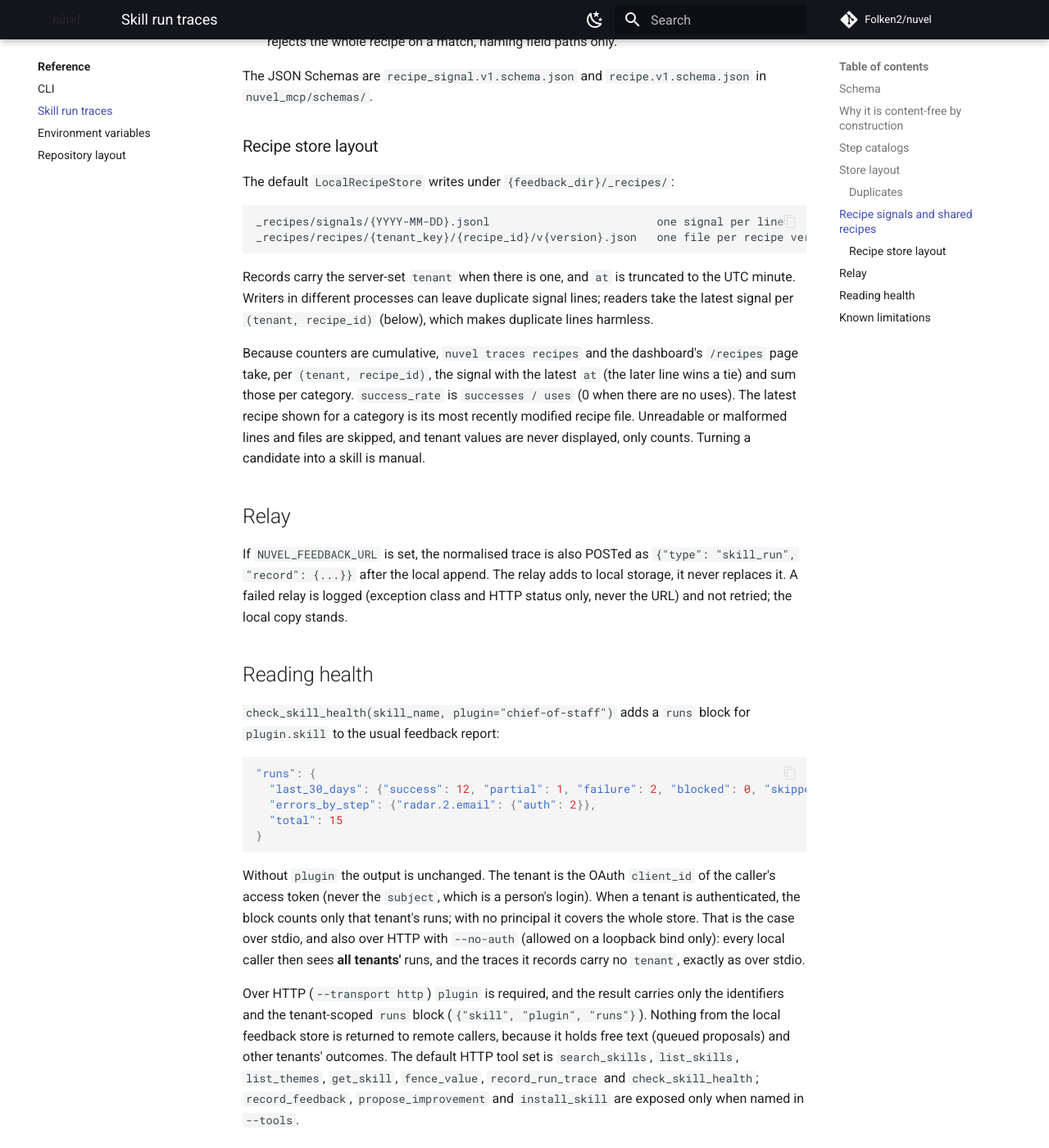
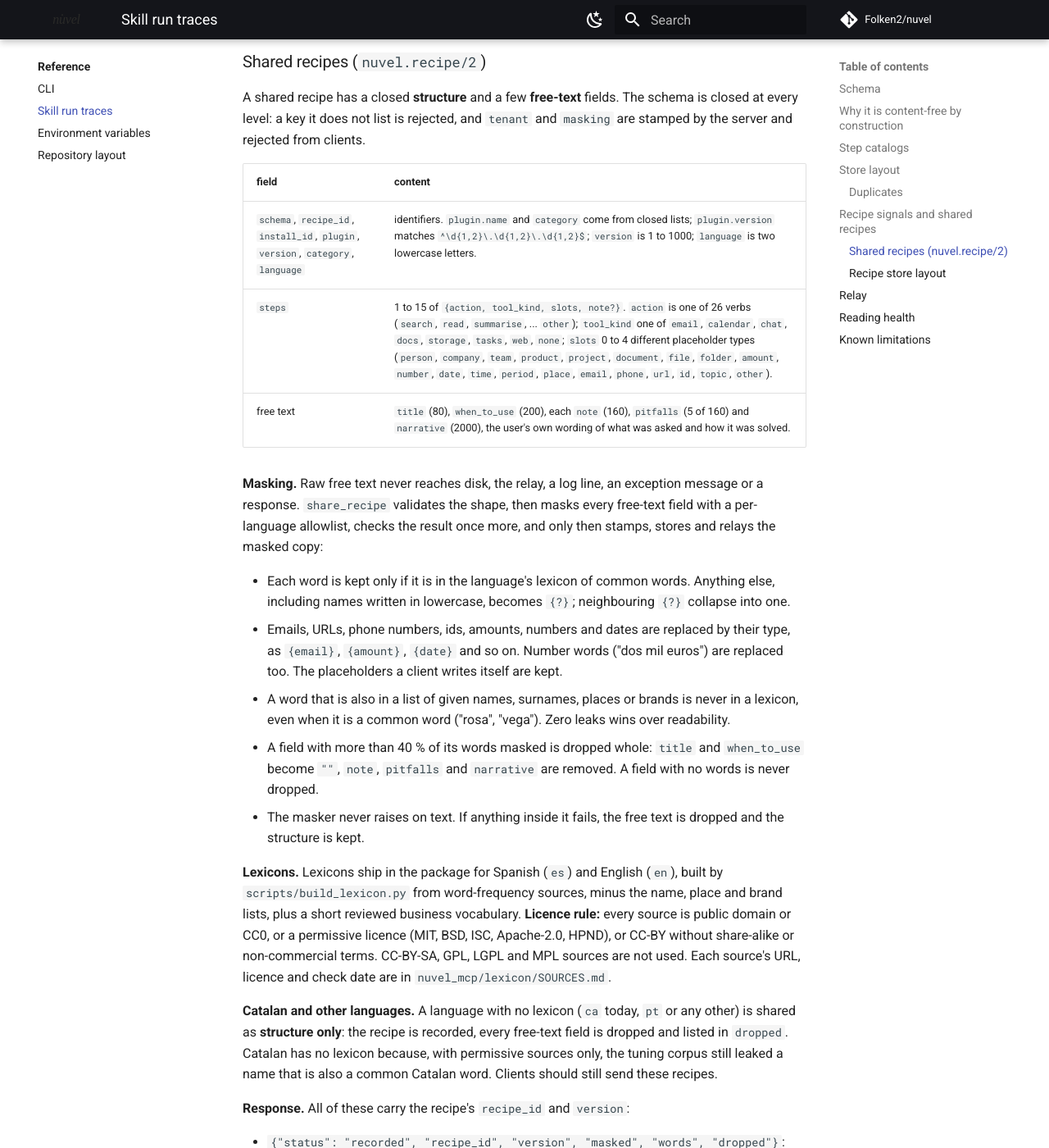
Before and after one commit to Folken2/nuvel, an MkDocs documentation site: the page built from docs/reference/skill-run-traces.md, in a window 1280 px wide and 1400 px high, scrolled down 3760 px. Shown: the whole window at 82% size. Built offline with MkDocs 1.6.1 and Material for MkDocs 9.7.7, drawn with Linux system fonts in a browser that asks for light colours; comment, search, counter and statistics services are not loaded; some of the changed text lies outside the part shown.

Commit message:
docs: recipe v2 masking
Co-Authored-By: Claude Opus 5.5 <noreply@anthropic.com>

```diff
--- a/docs/reference/skill-run-traces.md
+++ b/docs/reference/skill-run-traces.md
@@ -138,17 +138,69 @@ set, both tenant-stamped by the server from the OAuth `client_id` (a client-sent
   `signal_id`, `recipe_id`, `install_id` (UUIDs), `plugin` (`name`, `version`),
   `category` (identifier), `event` (`created`, `used`, `succeeded`, `corrected`,
   `retired`), `at`, and the cumulative counters `uses`, `successes`, `corrections`.
-- **`share_recipe`** stores an anonymised `nuvel.recipe/1`: `recipe_id`,
-  `install_id`, `plugin`, `version`, `category`, `language`, `title` (80 characters
-  at most), `when_to_use` (200), `steps` (1 to 15 of `{action, tool_kind, text}` with
-  `tool_kind` one of `email`, `calendar`, `chat`, `docs`, `storage`, `tasks`, `web`,
-  `none` and `text` 160 at most) and `pitfalls` (5 at most, 160 each). The schema is
-  closed. The server also screens every text field for emails, phone numbers, URLs,
-  long digit runs, currency amounts and capitalised multi-word sequences, and rejects
-  the whole recipe on a match, naming field paths only.
+- **`share_recipe`** stores a `nuvel.recipe/2`: the structure of a recipe plus free
+  text that the server masks before anything is kept. See
+  [Shared recipes (`nuvel.recipe/2`)](#shared-recipes-nuvelrecipe2) below.
 
-The JSON Schemas are `recipe_signal.v1.schema.json` and `recipe.v1.schema.json` in
-`nuvel_mcp/schemas/`.
+The JSON Schemas are `recipe_signal.v1.schema.json` and `recipe.v2.schema.json` in
+`nuvel_mcp/schemas/`. `nuvel.recipe/1` and its schema were removed (never released);
+a `/1` call is rejected as `/schema`.
+
+### Shared recipes (`nuvel.recipe/2`)
+
+A shared recipe has a closed **structure** and a few **free-text** fields. The schema is
+closed at every level: a key it does not list is rejected, and `tenant` and `masking`
+are stamped by the server and rejected from clients.
+
+| field | content |
+|---|---|
+| `schema`, `recipe_id`, `install_id`, `plugin`, `version`, `category`, `language` | identifiers. `plugin.name` and `category` come from closed lists; `plugin.version` matches `^\d{1,2}\.\d{1,2}\.\d{1,2}$`; `version` is 1 to 1000; `language` is two lowercase letters. |
+| `steps` | 1 to 15 of `{action, tool_kind, slots, note?}`. `action` is one of 26 verbs (`search`, `read`, `summarise`, ... `other`); `tool_kind` one of `email`, `calendar`, `chat`, `docs`, `storage`, `tasks`, `web`, `none`; `slots` 0 to 4 different placeholder types (`person`, `company`, `team`, `product`, `project`, `document`, `file`, `folder`, `amount`, `number`, `date`, `time`, `period`, `place`, `email`, `phone`, `url`, `id`, `topic`, `other`). |
+| free text | `title` (80), `when_to_use` (200), each `note` (160), `pitfalls` (5 of 160) and `narrative` (2000), the user's own wording of what was asked and how it was solved. |
+
+**Masking.** Raw free text never reaches disk, the relay, a log line, an exception
+message or a response. `share_recipe` validates the shape, then masks every free-text
+field with a per-language allowlist, checks the result once more, and only then
+stamps, stores and relays the masked copy:
+
+- Each word is kept only if it is in the language's lexicon of common words. Anything
+  else, including names written in lowercase, becomes `{?}`; neighbouring `{?}` collapse
+  into one.
+- Emails, URLs, phone numbers, ids, amounts, numbers and dates are replaced by their
+  type, as `{email}`, `{amount}`, `{date}` and so on. Number words ("dos mil euros")
+  are replaced too. The placeholders a client writes itself are kept.
+- A word that is also in a list of given names, surnames, places or brands is never in
+  a lexicon, even when it is a common word ("rosa", "vega"). Zero leaks wins over
+  readability.
+- A field with more than 40 % of its words masked is dropped whole: `title` and
+  `when_to_use` become `""`, `note`, `pitfalls` and `narrative` are removed. A field with
+  no words is never dropped.
+- The masker never raises on text. If anything inside it fails, the free text is
+  dropped and the structure is kept.
+
+**Lexicons.** Lexicons ship in the package for Spanish (`es`) and English (`en`),
+built by `scripts/build_lexicon.py` from word-frequency sources, minus the name, place
+and brand lists, plus a short reviewed business vocabulary. **Licence rule:** every
+source is public domain or CC0, or a permissive licence (MIT, BSD, ISC, Apache-2.0,
+HPND), or CC-BY without share-alike or non-commercial terms. CC-BY-SA, GPL, LGPL and
+MPL sources are not used. Each source's URL, licence and check date are in
+`nuvel_mcp/lexicon/SOURCES.md`.
+
+**Catalan and other languages.** A language with no lexicon (`ca` today, `pt` or any
+other) is shared as **structure only**: the recipe is recorded, every free-text field
+is dropped and listed in `dropped`. Catalan has no lexicon because, with permissive
+sources only, the tuning corpus still leaked a name that is also a common Catalan
+word. Clients should still send these recipes.
+
+**Response.** All of these carry the recipe's `recipe_id` and `version`:
+
+- `{"status": "recorded", "recipe_id", "version", "masked", "words", "dropped"}`:
+  `masked` of `words` words in the kept free text were replaced; `dropped` lists the
+  JSON pointers of the fields that were dropped (a key the server cannot vouch for
+  appears as `{?}`).
+- `{"status": "duplicate", "recipe_id", "version"}`: that version is already stored.
+- `{"status": "rejected", "errors": [...]}`: field paths only, never values. A key the
+  client chose appears as `*`.
 
 ### Recipe store layout
 
@@ -163,6 +215,9 @@ Records carry the server-set `tenant` when there is one, and `at` is truncated t
 UTC minute. Writers in different processes can leave duplicate signal lines; readers
 take the latest signal per `(tenant, recipe_id)` (below), which makes duplicate
 lines harmless.
+
+The stored recipe is the masked copy, with the server-set `tenant` and a `masking`
+block (`lexicon` version, `masked`, `words`, `dropped`).
 
 Because counters are cumulative, `nuvel traces recipes` and the dashboard's
 `/recipes` page take, per `(tenant, recipe_id)`, the signal with the latest `at` (the
```
Also changed, not shown: CHANGELOG.md (+3 -2 lines), docs/how-to/deploy-skills-mcp.md (+1 -1 lines), docs/reference/cli.md (+2 -2 lines), 3 other files.
